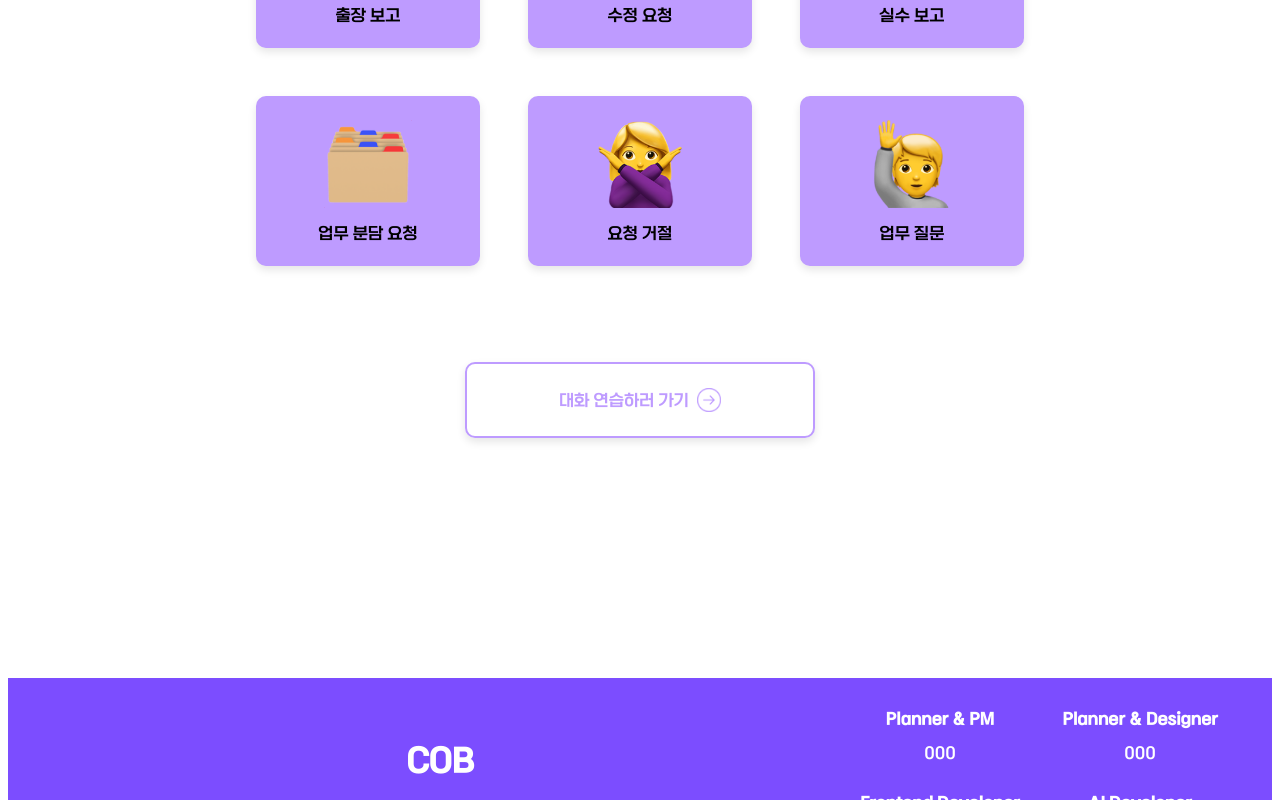
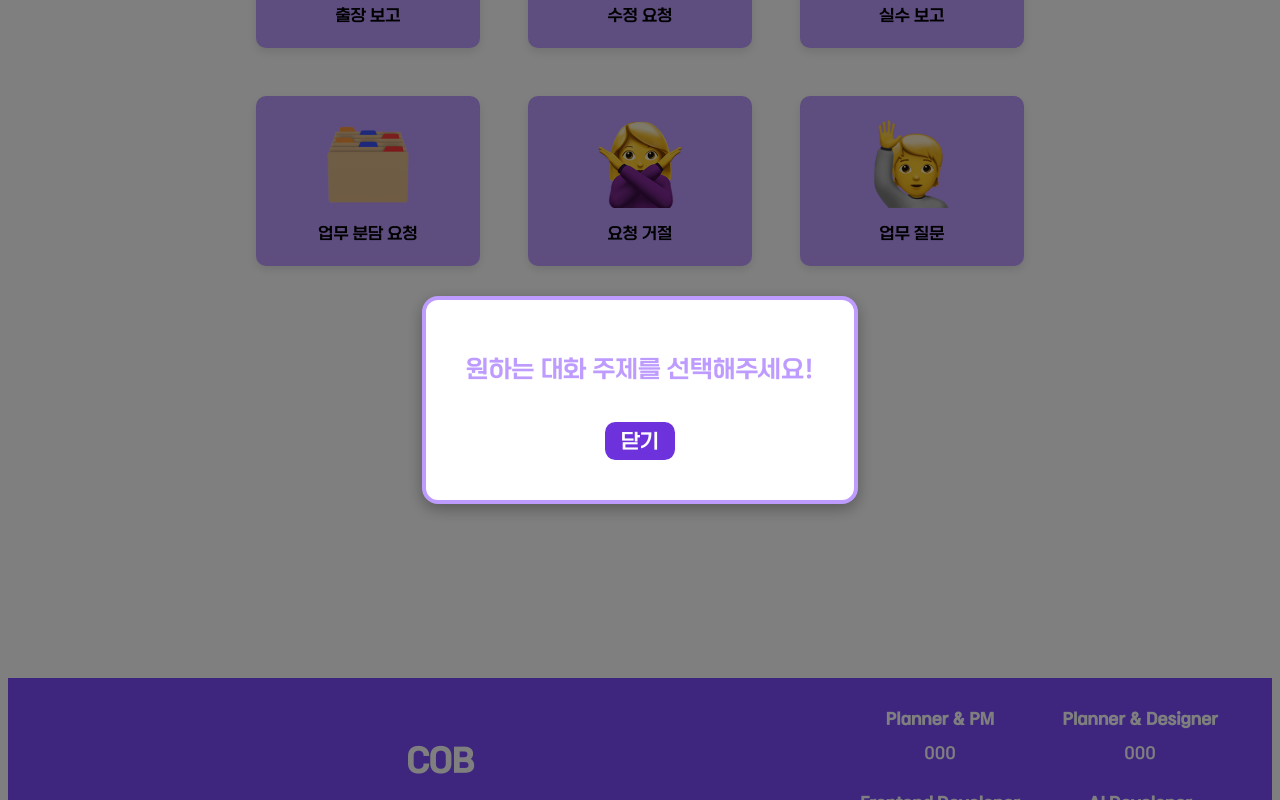
Before and after one commit to dudtlstm/curve_cob, a React (Create React App) app in the folder cob/: page / in a window 1280 px wide. Both pictures are taken after a click on the element "대화 연습하러 가기". Shown: the part 450-1250 px from the top of the page. Built offline with nearby package versions, Linux system fonts and the light colour scheme.

Commit message:
✨feat: add modal

```diff
--- /dev/null
+++ b/cob/src/components/modal/modal.css
@@ -0,0 +1,47 @@
+.modal-overlay {
+    position: fixed;
+    top: 0;
+    left: 0;
+    right: 0;
+    bottom: 0;
+    background-color: rgba(0, 0, 0, 0.5);
+    display: flex;
+    justify-content: center;
+    align-items: center;
+    z-index: 1000;
+}
+
+.modal-content {
+    background-color: white;
+    padding: 2.5rem;
+    border: 0.25rem solid #BE9BFF;
+    border-radius: 1rem;
+    box-shadow: 0 5px 15px rgba(0, 0, 0, 0.3);
+    z-index: 1001;
+    text-align: center;
+
+    max-width: 30rem;
+    max-height: 70%;
+    width: auto;
+    height: auto;
+}
+
+.modal-close-button {
+    display: block;
+    margin-top: 2.5rem;
+    margin-left: auto;
+    margin-right: auto;
+    padding: 0.5rem 1rem;
+    background-color: #6D32DB;
+    border: none;
+    border-radius: 0.65rem;
+    color: white;
+    cursor: pointer;
+    font-family: 'OneMobileTitle';
+    font-size: 1.25rem;
+}
+
+.modal-body-text {
+    font-size: 1.5rem;
+    margin-top: 1rem;
+}
--- /dev/null
+++ b/cob/src/components/modal/modal.js
@@ -0,0 +1,19 @@
+import React from 'react';
+import './modal.css';
+
+const Modal = ({ isOpen, close, children }) => {
+    if (!isOpen) return null;
+
+    return (
+        <div className="modal-overlay" onClick={close}>
+        <div className="modal-content" onClick={(e) => e.stopPropagation()}>
+            <div className="modal-body-text">
+                {children}
+            </div>
+            <button className="modal-close-button" onClick={close}>닫기</button>
+        </div>
+        </div>
+    );
+};
+
+export default Modal;
--- a/cob/src/pages/TopicSelect.js
+++ b/cob/src/pages/TopicSelect.js
@@ -1,5 +1,6 @@
 import React, { useState } from "react";
 import { useNavigate } from 'react-router-dom';
+import Modal from '../components/modal/modal';
 import '../style/TopicSelect.css';
 
 import icon1 from '../assets/images/title_choose_icon1.png';
@@ -23,6 +24,7 @@ const icons = [
 
 export default function TopicSelect() {
     const [selected, setSelected] = useState(null);
+    const [isModalOpen, setIsModalOpen] = useState(false); // 모달 상태
     const navigate = useNavigate();
 
     const handleBoxClick = (id) => {
@@ -36,8 +38,14 @@ export default function TopicSelect() {
     const navigateToSimulation = () => {
         if(selected) {
             navigate('/simulation');
+        } else {
+            setIsModalOpen(true); // 모달 열기
         }
     };
+
+    const closeModal = () => {
+        setIsModalOpen(false);
+    }
 
     return(
         <>
@@ -63,6 +71,10 @@ export default function TopicSelect() {
             >
                 <span className="simulationButtonText">대화 연습하러 가기</span>
                 <img src={simulationImage} alt="시뮬레이션 버튼" className="simulationImage" />
+
+                <Modal isOpen={isModalOpen} close={closeModal}>
+                    원하는 대화 주제를 선택해주세요!
+                </Modal>
             </div>
         </>
     );
--- a/cob/src/style/TopicSelect.css
+++ b/cob/src/style/TopicSelect.css
@@ -63,6 +63,10 @@
     border: none;
 }
 
+.simulationButton.selected:hover {
+    transform: scale(1.02);
+}
+
 .simulationImage {
     width: 1.5rem;
     height: 1.5rem;
```
